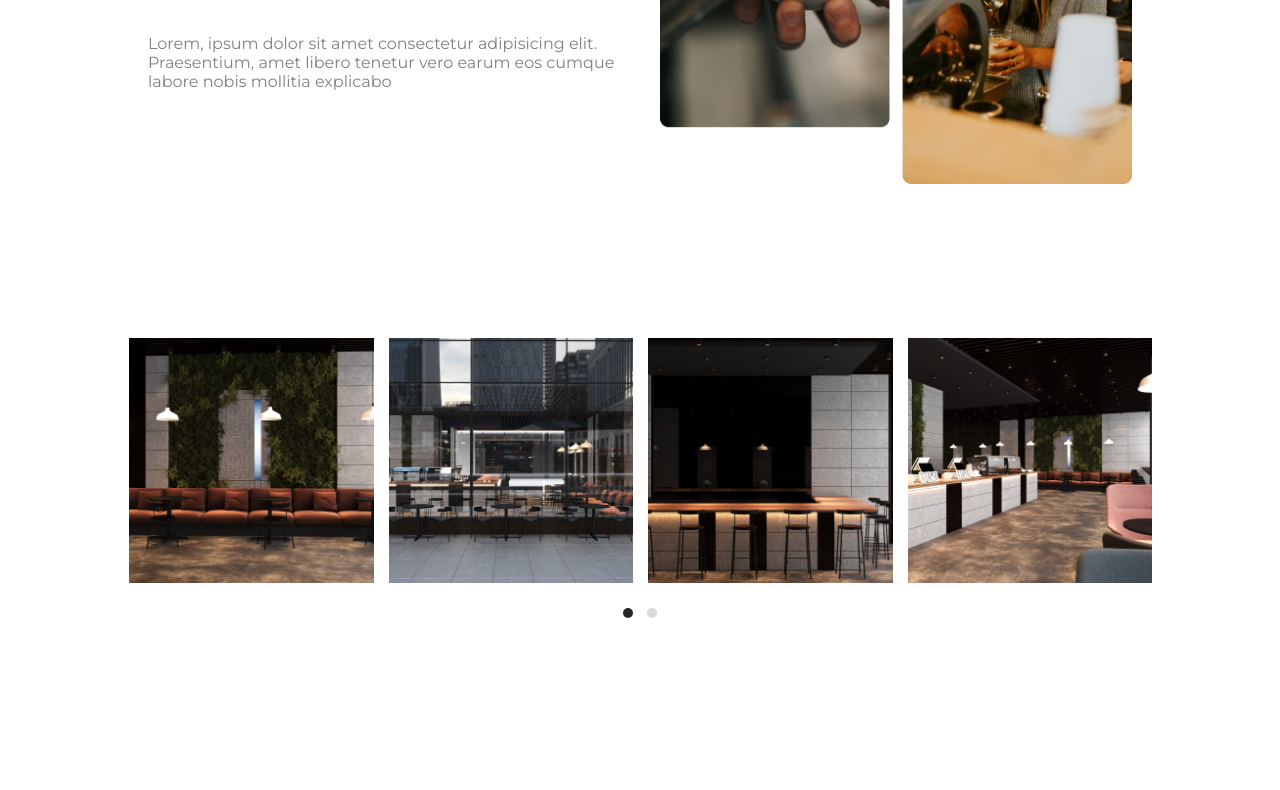
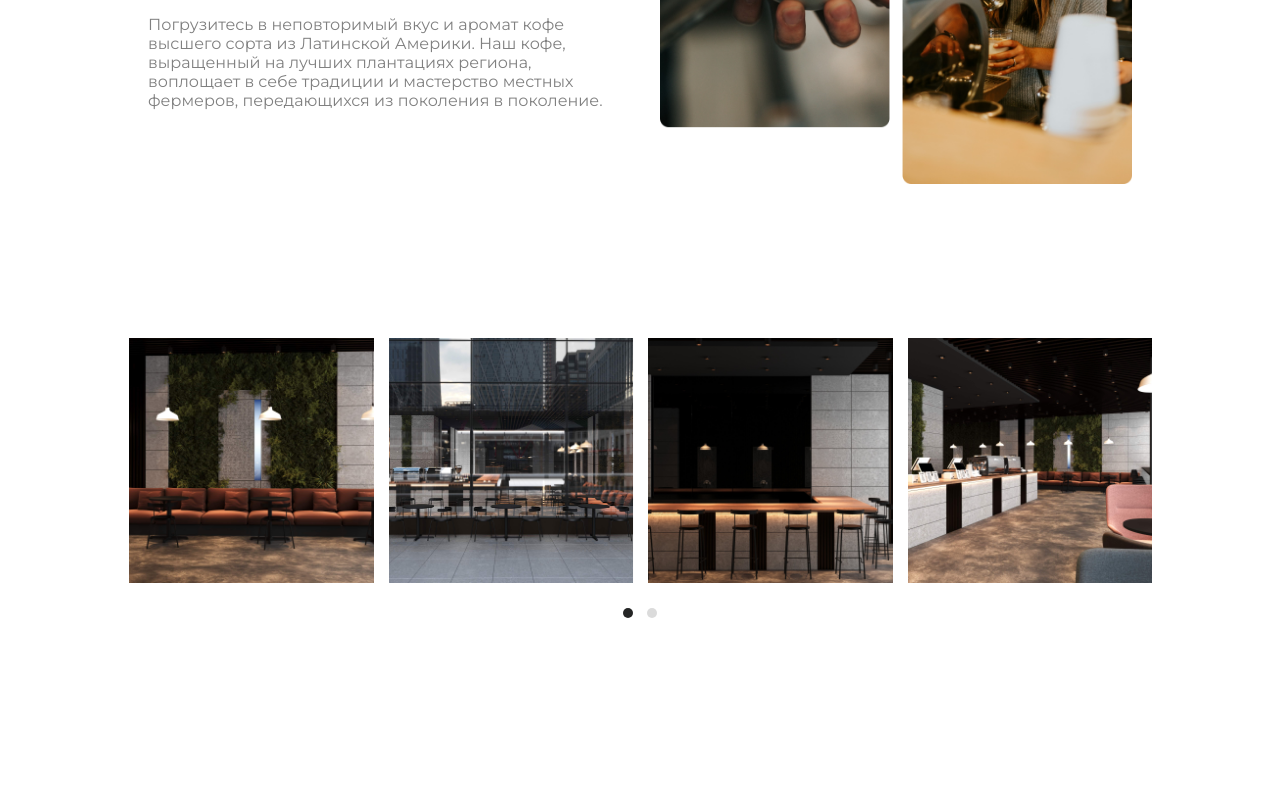
Before and after one commit to Wolf-prog/coffee-shop, a plain HTML site: page index.html in a window 1280 px wide. Shown: the part 438-1228 px from the top of the page. Drawn offline with Linux system fonts and the light colour scheme.

Commit message:
third commit

```diff
--- a/index.html
+++ b/index.html
@@ -56,7 +56,7 @@
                 <div class="hero-block">
                     <div class="block">
                         <h1 class="wow fadeInUp">Кофе высшего сорта из Латинской Америки</h1>
-                        <p class="wow fadeInUp">Lorem, ipsum dolor sit amet consectetur adipisicing elit. Praesentium, amet libero tenetur vero earum eos cumque labore nobis mollitia explicabo</p>
+                        <p class="wow fadeInUp">Погрузитесь в неповторимый вкус и аромат кофе высшего сорта из Латинской Америки. Наш кофе, выращенный на лучших плантациях региона, воплощает в себе традиции и мастерство местных фермеров, передающихся из поколения в поколение.</p>
                     </div>
                     <div class="block">
                         <img src="assets/images/main.png" class="hero-img wow fadeInRight" alt="Main">
```
Also changed, not shown: assets/images/drinks/espresso.png.
